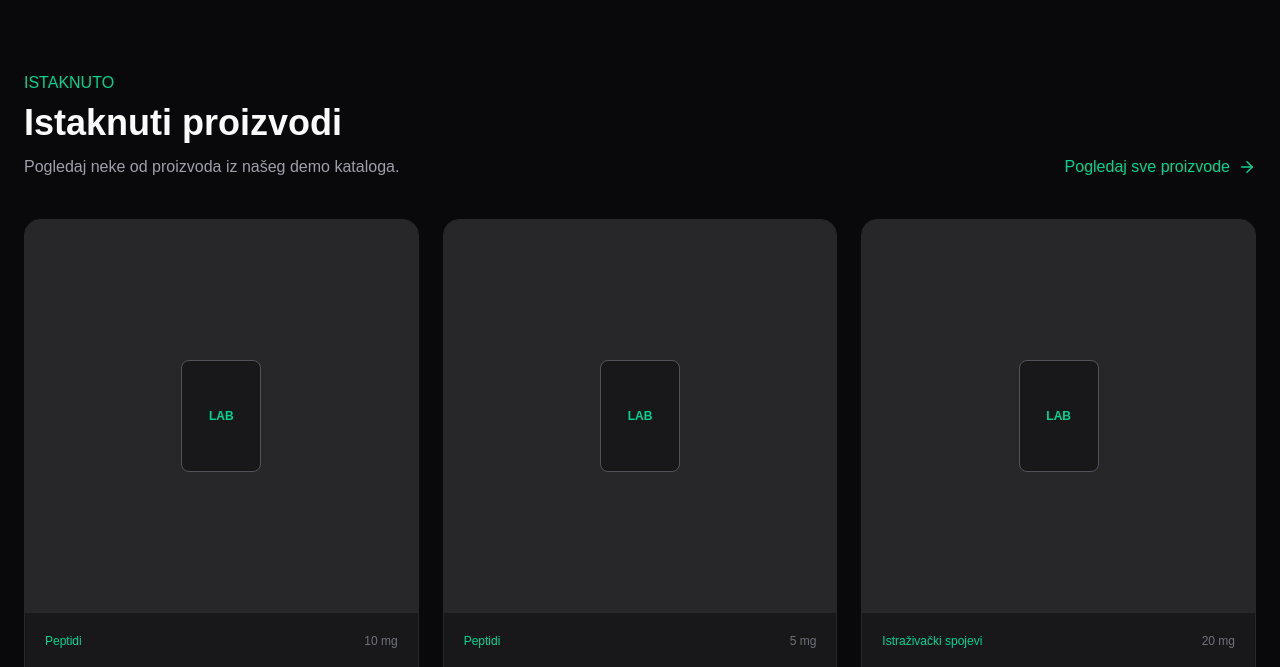
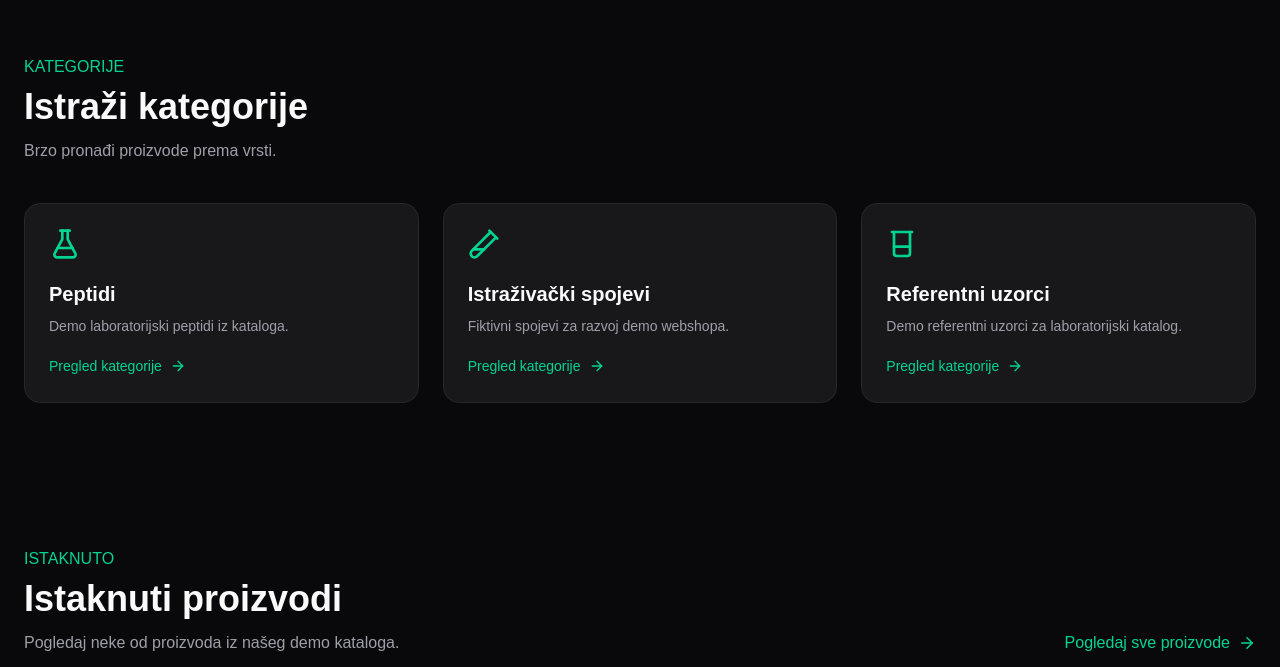
Before and after one commit to VrachoxWizard/peptids-shop, a React (Vite) app: page / in a window 1280 px wide. Shown: the part 634-1301 px from the top of the page. Built offline with nearby package versions, Linux system fonts and the light colour scheme.

Commit message:
Add product categories to home page

```diff
--- a/src/pages/Home.tsx
+++ b/src/pages/Home.tsx
@@ -1,4 +1,5 @@
 import { ArrowRight } from "lucide-react";
+import { FlaskConical, TestTubeDiagonal, Beaker } from "lucide-react";
 import { Link } from "react-router-dom";
 
 import ProductCard from "../components/product/ProductCard";
@@ -29,6 +30,77 @@ export default function Home() {
           >
             Pregled proizvoda
             <ArrowRight size={18} />
+          </Link>
+        </div>
+      </section>
+
+      {/* Kategorije */}
+      <section className="max-w-7xl mx-auto px-6 py-16">
+        <div className="mb-10">
+          <p className="text-emerald-400 font-medium">KATEGORIJE</p>
+
+          <h2 className="text-3xl md:text-4xl font-bold mt-2">
+            Istraži kategorije
+          </h2>
+
+          <p className="text-zinc-400 mt-3">
+            Brzo pronađi proizvode prema vrsti.
+          </p>
+        </div>
+
+        <div className="grid gap-6 md:grid-cols-3">
+          <Link
+            to="/proizvodi"
+            className="group rounded-2xl border border-zinc-800 bg-zinc-900 p-6 hover:border-emerald-400 transition"
+          >
+            <FlaskConical size={32} className="text-emerald-400" />
+
+            <h3 className="text-xl font-semibold mt-5">Peptidi</h3>
+
+            <p className="text-zinc-400 text-sm mt-2">
+              Demo laboratorijski peptidi iz kataloga.
+            </p>
+
+            <span className="inline-flex items-center gap-2 mt-5 text-sm text-emerald-400">
+              Pregled kategorije
+              <ArrowRight size={16} />
+            </span>
+          </Link>
+
+          <Link
+            to="/proizvodi"
+            className="group rounded-2xl border border-zinc-800 bg-zinc-900 p-6 hover:border-emerald-400 transition"
+          >
+            <TestTubeDiagonal size={32} className="text-emerald-400" />
+
+            <h3 className="text-xl font-semibold mt-5">Istraživački spojevi</h3>
+
+            <p className="text-zinc-400 text-sm mt-2">
+              Fiktivni spojevi za razvoj demo webshopa.
+            </p>
+
+            <span className="inline-flex items-center gap-2 mt-5 text-sm text-emerald-400">
+              Pregled kategorije
+              <ArrowRight size={16} />
+            </span>
+          </Link>
+
+          <Link
+            to="/proizvodi"
+            className="group rounded-2xl border border-zinc-800 bg-zinc-900 p-6 hover:border-emerald-400 transition"
+          >
+            <Beaker size={32} className="text-emerald-400" />
+
+            <h3 className="text-xl font-semibold mt-5">Referentni uzorci</h3>
+
+            <p className="text-zinc-400 text-sm mt-2">
+              Demo referentni uzorci za laboratorijski katalog.
+            </p>
+
+            <span className="inline-flex items-center gap-2 mt-5 text-sm text-emerald-400">
+              Pregled kategorije
+              <ArrowRight size={16} />
+            </span>
           </Link>
         </div>
       </section>
```
